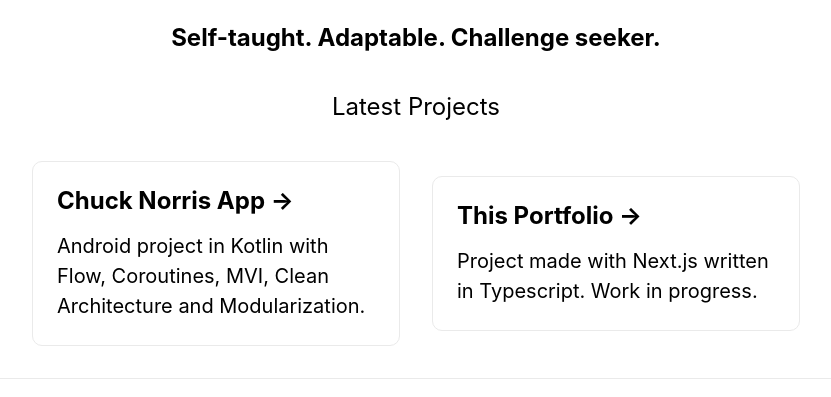
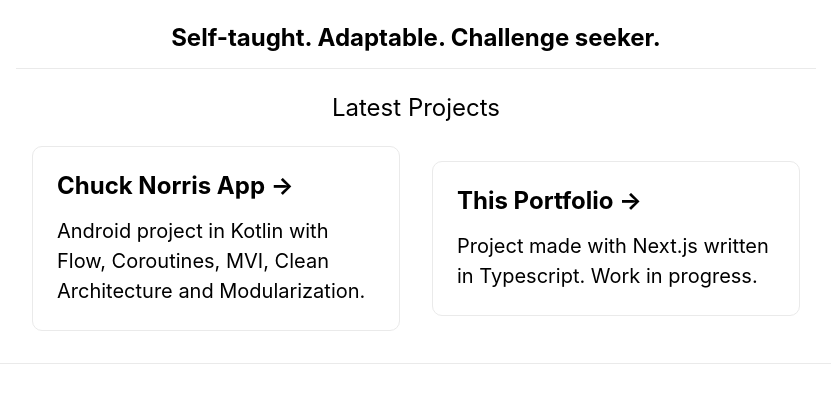
Before and after one commit to bfpimentel/pimentel.dev, a Next.js app: page / in a window 1280 px wide. Shown: the part 371-768 px from the top of the page, without its empty margins (224-1055 px from the left). Built offline with nearby package versions, Linux system fonts and the light colour scheme.

Commit message:
feat: add container for projects

```diff
--- a/components/Projects.tsx
+++ b/components/Projects.tsx
@@ -3,7 +3,7 @@
 
 function Projects() {
   return (
-    <>
+    <div className={styles.projects_container}>
       <p className={styles.latest_projects}>Latest Projects</p>
 
       <div className={styles.grid}>
@@ -28,7 +28,7 @@
           </p>
         </a>
       </div>
-    </>
+    </div>
   );
 }
 
--- a/styles/Home.module.css
+++ b/styles/Home.module.css
@@ -1,15 +1,6 @@
 .container {
   min-height: 100vh;
   padding: 0 0.5rem;
-  display: flex;
-  flex-direction: column;
-  justify-content: center;
-  align-items: center;
-}
-
-.main {
-  padding: 1rem 0;
-  flex: 1;
   display: flex;
   flex-direction: column;
   justify-content: center;
--- a/styles/Projects.module.css
+++ b/styles/Projects.module.css
@@ -1,3 +1,9 @@
+.projects_container {
+  border-top: 1px solid #eaeaea;
+  justify-content: center;
+  align-items: center;
+}
+
 .grid {
   display: flex;
   align-items: center;
@@ -8,7 +14,8 @@
 
 .card {
   flex: 1;
-  margin: 1rem;
+  margin: 0 1rem 1rem 1rem;
+  /* margin: 1rem; */
   flex-basis: 45%;
   padding: 1.5rem;
   text-align: left;
@@ -38,6 +45,7 @@
 }
 
 .latest_projects {
+  text-align: center;
   font-size: 1.5rem;
 }
 
```
